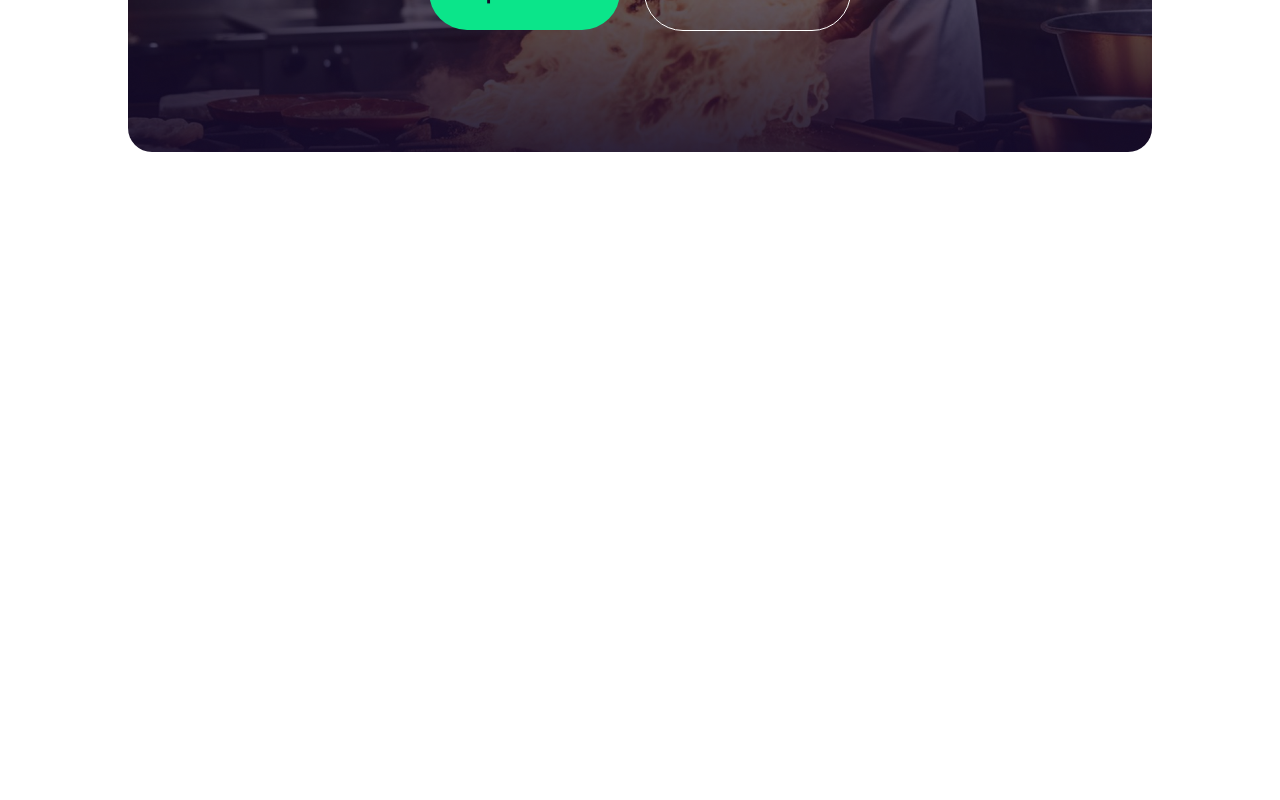
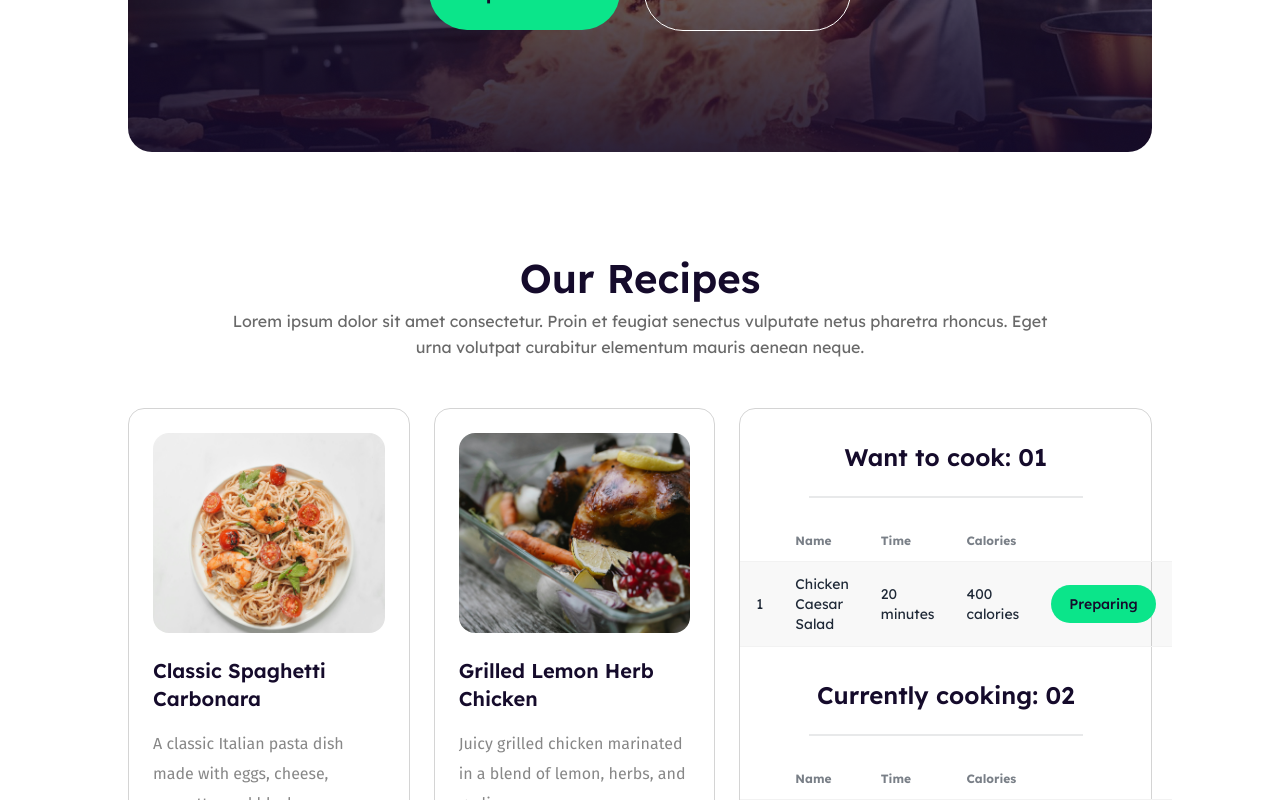
Before and after one commit to omor777/chefs-table, a React (Vite) app: page / in a window 1280 px wide. Shown: the part 592-1392 px from the top of the page. Before the commit the page ends 800 px from the top, so only its background shows below. Built offline with nearby package versions, Linux system fonts and the light colour scheme.

Commit message:
recipes section design complete

```diff
--- /dev/null
+++ b/src/components/Cart/Cart.jsx
@@ -0,0 +1,70 @@
+import React from "react";
+import PropTypes from "prop-types";
+
+function Cart(props) {
+  return (
+    <section className="col-span-5">
+      <div className="border border-[#28282833] rounded-2xl py-8">
+        <h4 className="text-2xl font-semibold text-black-900 text-center ">
+          Want to cook: 01
+        </h4>
+        <div className="divider w-2/3 mx-auto"></div>
+        <table className="table">
+          <thead>
+            <tr>
+              <th></th>
+              <th>Name</th>
+              <th>Time</th>
+              <th>Calories</th>
+            </tr>
+          </thead>
+          <tbody>
+            <tr className="bg-[#28282808]">
+              <td>1</td>
+              <td>Chicken Caesar Salad</td>
+              <td>20 minutes</td>
+              <td>400 calories</td>
+              <td>
+                <button className="bg-main px-[18px] py-[9px] rounded-full font-medium text-black-900">
+                  Preparing
+                </button>
+              </td>
+            </tr>
+          </tbody>
+        </table>
+        {/* two table */}
+        <h4 className="text-2xl font-semibold text-black-900 text-center mt-8">
+          Currently cooking: 02
+        </h4>
+        <div className="divider w-2/3 mx-auto"></div>
+        <table className="table">
+          <thead>
+            <tr>
+              <th></th>
+              <th>Name</th>
+              <th>Time</th>
+              <th>Calories</th>
+            </tr>
+          </thead>
+          <tbody>
+            <tr className="bg-[#28282808]">
+              <td>1</td>
+              <td>Chicken Caesar Salad</td>
+              <td>20 minutes</td>
+              <td>400 calories</td>
+              <td>
+                <button className="bg-main px-[18px] py-[9px] rounded-full font-medium text-black-900">
+                  Preparing
+                </button>
+              </td>
+            </tr>
+          </tbody>
+        </table>
+      </div>
+    </section>
+  );
+}
+
+Cart.propTypes = {};
+
+export default Cart;
--- a/src/components/Main/Main.jsx
+++ b/src/components/Main/Main.jsx
@@ -1,11 +1,26 @@
 import React from "react";
 import PropTypes from "prop-types";
 import Banner from "../Banner/Banner";
-
-function Main(props) {
+import Recipes from "../Recipes/Recipes";
+import Cart from "../Cart/Cart";
+function Main() {
   return (
-    <main>
+    <main className="container">
       <Banner />
+      <div className="mt-24">
+        <h3 className="text-[40px] font-semibold text-black-900 text-center">
+          Our Recipes
+        </h3>
+        <p className="leading-[26px] text-black-600 w-full max-w-[823px] text-center mx-auto">
+          Lorem ipsum dolor sit amet consectetur. Proin et feugiat senectus
+          vulputate netus pharetra rhoncus. Eget urna volutpat curabitur
+          elementum mauris aenean neque.{" "}
+        </p>
+      </div>
+      <div className="grid grid-cols-12 gap-6 mt-12">
+        <Recipes />
+        <Cart />
+      </div>
     </main>
   );
 }
--- a/src/components/Navbar/Navbar.jsx
+++ b/src/components/Navbar/Navbar.jsx
@@ -32,7 +32,9 @@ function Navbar(props) {
         </ul>
         <div className="flex items-center gap-4">
           <label className="input  rounded-full flex items-center gap-2 bg-gray-100">
-            <IoIosSearch />
+            <span className="text-2xl">
+              <IoIosSearch />
+            </span>
             <input
               className="placeholder:text-black-600"
               type="text"
--- /dev/null
+++ b/src/components/Recipe/Recipe.jsx
@@ -0,0 +1,64 @@
+import React from "react";
+import PropTypes from "prop-types";
+import { LuClock3 } from "react-icons/lu";
+import { FaFire } from "react-icons/fa";
+
+function Recipe({ recipe }) {
+  const {
+    id,
+    recipe_name,
+    recipe_img,
+    short_description,
+    ingredients,
+    preparing_time,
+    calories,
+  } = recipe;
+  console.table(recipe);
+  return (
+    <div className="p-6 rounded-2xl border border-[#28282833]">
+      <img
+        className="h-[200px] w-full object-cover rounded-2xl"
+        src={recipe_img}
+      />
+      <div className="mt-6">
+        <h3 className="text-xl font-semibold text-black-900">{recipe_name}</h3>
+        <p className="font-fira mt-4 leading-[30px] text-[#878787]">
+          {short_description}
+        </p>
+        <div className="divider"></div>
+        <h4 className="text-lg mt-6 font-medium">
+          Ingredients: {ingredients.length}
+        </h4>
+        <ul className="list-disc list-inside space-y-2 mt-4">
+          {ingredients.map((ingredient, idx) => (
+            <li className="font-fira text-lg text-[#878787]" key={idx}>
+              {ingredient}
+            </li>
+          ))}
+        </ul>
+        <div className="divider"></div>
+        <div className="flex items-center gap-4">
+          <p className="flex items-center gap-3 text-[#282828CC]">
+            <span className="text-xl">
+              <LuClock3 />
+            </span>
+            {preparing_time}
+          </p>
+          <p className="flex items-center gap-3 text-[#282828CC]">
+            <span className="text-xl">
+              <FaFire />
+            </span>
+            {calories} calories
+          </p>
+        </div>
+        <button className="text-lg mt-6 font-medium py-3 px-6 rounded-full bg-main text-black-900">
+          Want to Cook
+        </button>
+      </div>
+    </div>
+  );
+}
+
+Recipe.propTypes = {};
+
+export default Recipe;
--- /dev/null
+++ b/src/components/Recipes/Recipes.jsx
@@ -0,0 +1,26 @@
+import React, { useEffect, useState } from "react";
+import PropTypes from "prop-types";
+import Recipe from "../Recipe/Recipe";
+
+function Recipes(props) {
+  const [recipes, setRecipes] = useState([]);
+
+  useEffect(() => {
+    fetch("./recipes.json")
+      .then((res) => res.json())
+      .then((data) => setRecipes(data));
+  }, []);
+  return (
+    <section className="col-span-7">
+      <div className="grid grid-cols-1 lg:grid-cols-2 gap-6">
+        {recipes.map((recipe) => (
+          <Recipe recipe={recipe} key={recipe.id} />
+        ))}
+      </div>
+    </section>
+  );
+}
+
+Recipes.propTypes = {};
+
+export default Recipes;
```
Also changed, not shown: public/recipes.json (renamed from public/products.json).
